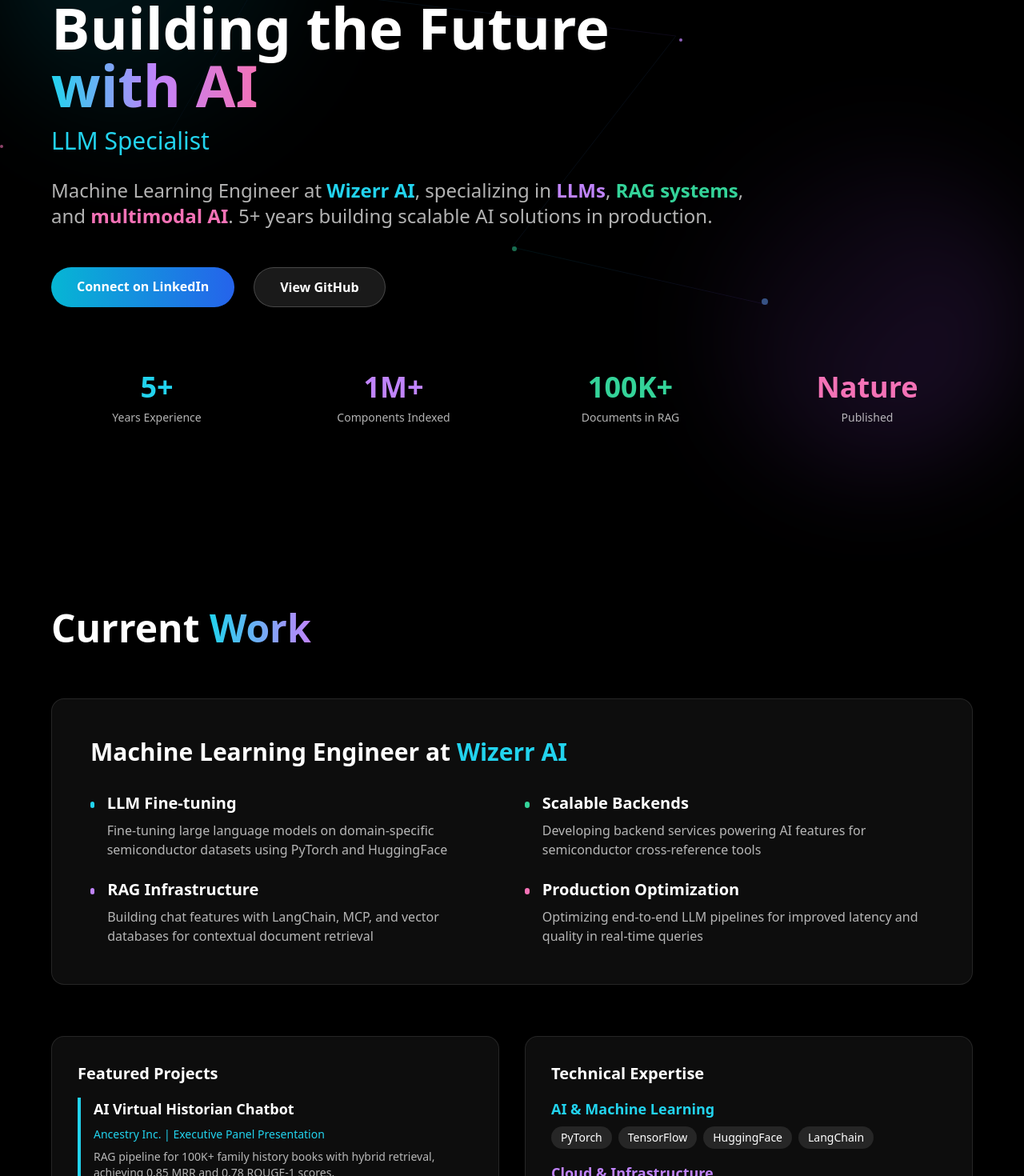
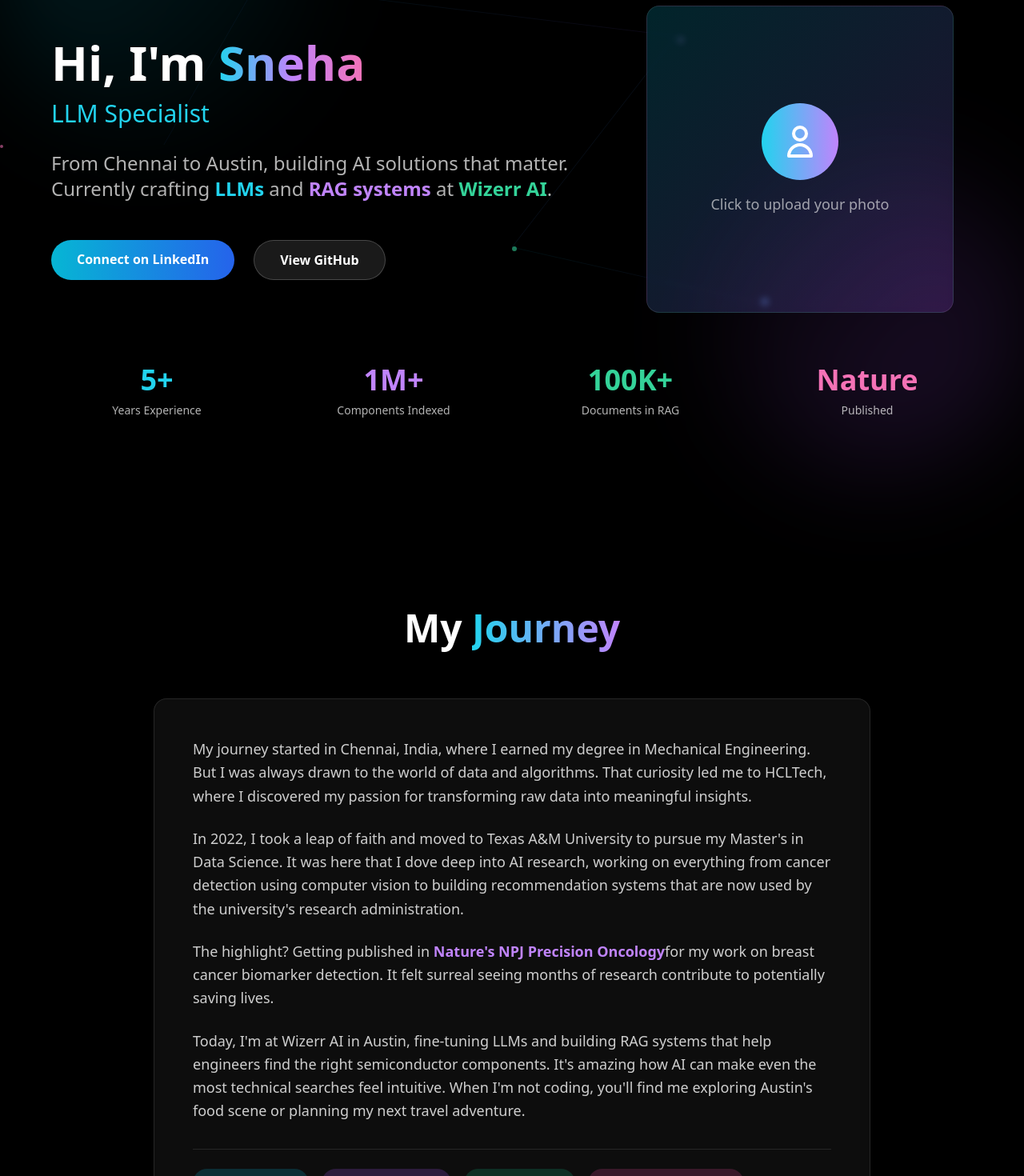
Before and after one commit to snehamishra4321/portfolio-website, a React (Vite) app: page / in a window 1280 px wide. Shown: the part 219-1689 px from the top of the page at 80% size. Built offline with nearby package versions, Linux system fonts and the light colour scheme.

Commit message:
Personalize website with image upload and authentic about section
cgen-2aceb0e0c7044bab832a0ef56befad5b

```diff
--- a/client/pages/Index.tsx
+++ b/client/pages/Index.tsx
@@ -1,12 +1,15 @@
-import { useState, useEffect } from 'react';
+import { useState, useEffect, useRef } from 'react';
 
 export default function Index() {
   const [currentRole, setCurrentRole] = useState(0);
+  const [profileImage, setProfileImage] = useState<string | null>(null);
+  const fileInputRef = useRef<HTMLInputElement>(null);
+
   const roles = [
     "Machine Learning Engineer",
     "AI Researcher",
     "LLM Specialist",
-    "Data Science Expert"
+    "Published Researcher"
   ];
 
   useEffect(() => {
@@ -18,6 +21,21 @@ export default function Index() {
 
   const scrollToSection = (sectionId: string) => {
     document.getElementById(sectionId)?.scrollIntoView({ behavior: 'smooth' });
+  };
+
+  const handleImageUpload = (event: React.ChangeEvent<HTMLInputElement>) => {
+    const file = event.target.files?.[0];
+    if (file) {
+      const reader = new FileReader();
+      reader.onload = (e) => {
+        setProfileImage(e.target?.result as string);
+      };
+      reader.readAsDataURL(file);
+    }
+  };
+
+  const triggerImageUpload = () => {
+    fileInputRef.current?.click();
   };
 
   return (
@@ -57,6 +75,12 @@ export default function Index() {
         </div>
         <nav className="flex items-center space-x-6">
           <button
+            onClick={() => scrollToSection('about')}
+            className="text-white/80 hover:text-cyan-400 transition-all duration-300 text-sm font-medium"
+          >
+            About
+          </button>
+          <button
             onClick={() => scrollToSection('work')}
             className="text-white/80 hover:text-cyan-400 transition-all duration-300 text-sm font-medium"
           >
@@ -80,25 +104,23 @@ export default function Index() {
       {/* Hero Section */}
       <section className="relative z-10 px-6 lg:px-12 py-16 lg:py-24 min-h-screen flex items-center">
         <div className="max-w-6xl mx-auto w-full">
-          <div className="space-y-8">
+          <div className="grid lg:grid-cols-5 gap-12 items-center">
+            {/* Content - takes 3 columns */}
+            <div className="lg:col-span-3 space-y-8">
               <div className="space-y-4">
-              <h1 className="text-5xl lg:text-7xl font-bold text-white leading-tight">
-                Building the Future <br />
-                <span className="bg-gradient-to-r from-cyan-400 via-purple-400 to-pink-400 bg-clip-text text-transparent">
-                  with AI
-                </span>
+                <h1 className="text-5xl lg:text-6xl font-bold text-white leading-tight">
+                  Hi, I'm <span className="bg-gradient-to-r from-cyan-400 via-purple-400 to-pink-400 bg-clip-text text-transparent">Sneha</span>
                 </h1>
                 <div className="text-2xl lg:text-3xl text-white/80 font-light h-8">
                   <span className="text-cyan-400">{roles[currentRole]}</span>
                 </div>
               </div>
 
-            <p className="text-xl lg:text-2xl text-white/70 max-w-4xl leading-relaxed">
-              Machine Learning Engineer at <span className="text-cyan-400 font-semibold">Wizerr AI</span>, specializing in
-              <span className="text-purple-400 font-semibold"> LLMs</span>,
-              <span className="text-emerald-400 font-semibold"> RAG systems</span>, and
-              <span className="text-pink-400 font-semibold"> multimodal AI</span>.
-              5+ years building scalable AI solutions in production.
+              <p className="text-xl lg:text-2xl text-white/70 leading-relaxed">
+                From Chennai to Austin, building AI solutions that matter. Currently crafting
+                <span className="text-cyan-400 font-semibold"> LLMs</span> and
+                <span className="text-purple-400 font-semibold"> RAG systems</span> at
+                <span className="text-emerald-400 font-semibold"> Wizerr AI</span>.
               </p>
 
               <div className="flex flex-wrap gap-6 pt-4">
@@ -119,9 +141,53 @@ export default function Index() {
                   View GitHub
                 </a>
               </div>
+            </div>
+
+            {/* Profile Image - takes 2 columns */}
+            <div className="lg:col-span-2 flex justify-center">
+              <div className="relative group">
+                <div className="w-80 h-80 lg:w-96 lg:h-96 rounded-2xl overflow-hidden bg-gradient-to-br from-cyan-500/20 to-purple-500/20 backdrop-blur-sm border border-white/10 flex items-center justify-center">
+                  {profileImage ? (
+                    <img
+                      src={profileImage}
+                      alt="Sneha Mishra"
+                      className="w-full h-full object-cover"
+                    />
+                  ) : (
+                    <div className="text-center">
+                      <div className="w-24 h-24 bg-gradient-to-r from-cyan-400 to-purple-400 rounded-full flex items-center justify-center mx-auto mb-4">
+                        <svg className="w-12 h-12 text-white" fill="none" stroke="currentColor" viewBox="0 0 24 24">
+                          <path strokeLinecap="round" strokeLinejoin="round" strokeWidth={2} d="M16 7a4 4 0 11-8 0 4 4 0 018 0zM12 14a7 7 0 00-7 7h14a7 7 0 00-7-7z" />
+                        </svg>
+                      </div>
+                      <p className="text-white/60 text-lg">Click to upload your photo</p>
+                    </div>
+                  )}
+
+                  {/* Upload overlay */}
+                  <div className="absolute inset-0 bg-black/50 opacity-0 group-hover:opacity-100 transition-opacity duration-300 flex items-center justify-center cursor-pointer" onClick={triggerImageUpload}>
+                    <div className="text-center">
+                      <svg className="w-12 h-12 text-white mx-auto mb-2" fill="none" stroke="currentColor" viewBox="0 0 24 24">
+                        <path strokeLinecap="round" strokeLinejoin="round" strokeWidth={2} d="M7 16a4 4 0 01-.88-7.903A5 5 0 1115.9 6L16 6a5 5 0 011 9.9M15 13l-3-3m0 0l-3 3m3-3v12" />
+                      </svg>
+                      <p className="text-white font-semibold">Upload Photo</p>
+                    </div>
+                  </div>
+                </div>
+
+                <input
+                  type="file"
+                  ref={fileInputRef}
+                  onChange={handleImageUpload}
+                  accept="image/*"
+                  className="hidden"
+                />
+              </div>
+            </div>
+          </div>
 
           {/* Stats */}
-            <div className="grid grid-cols-2 lg:grid-cols-4 gap-8 pt-12">
+          <div className="grid grid-cols-2 lg:grid-cols-4 gap-8 pt-16">
             <div className="text-center">
               <div className="text-3xl lg:text-4xl font-bold text-cyan-400 mb-2">5+</div>
               <div className="text-white/70 text-sm">Years Experience</div>
@@ -138,6 +204,51 @@ export default function Index() {
               <div className="text-3xl lg:text-4xl font-bold text-pink-400 mb-2">Nature</div>
               <div className="text-white/70 text-sm">Published</div>
             </div>
+          </div>
+        </div>
+      </section>
+
+      {/* About Me Section */}
+      <section id="about" className="relative z-10 px-6 lg:px-12 py-24">
+        <div className="max-w-4xl mx-auto">
+          <h2 className="text-4xl lg:text-5xl font-bold text-white mb-16 text-center">
+            My <span className="bg-gradient-to-r from-cyan-400 to-purple-400 bg-clip-text text-transparent">Journey</span>
+          </h2>
+
+          <div className="bg-white/5 backdrop-blur-sm rounded-2xl p-8 lg:p-12 border border-white/10">
+            <div className="prose prose-lg prose-invert max-w-none">
+              <p className="text-white/80 text-lg leading-relaxed mb-6">
+                My journey started in Chennai, India, where I earned my degree in Mechanical Engineering.
+                But I was always drawn to the world of data and algorithms. That curiosity led me to
+                HCLTech, where I discovered my passion for transforming raw data into meaningful insights.
+              </p>
+
+              <p className="text-white/80 text-lg leading-relaxed mb-6">
+                In 2022, I took a leap of faith and moved to Texas A&M University to pursue my Master's
+                in Data Science. It was here that I dove deep into AI research, working on everything from
+                cancer detection using computer vision to building recommendation systems that are now
+                used by the university's research administration.
+              </p>
+
+              <p className="text-white/80 text-lg leading-relaxed mb-6">
+                The highlight? Getting published in <span className="text-purple-400 font-semibold">Nature's NPJ Precision Oncology</span>
+                for my work on breast cancer biomarker detection. It felt surreal seeing months of research
+                contribute to potentially saving lives.
+              </p>
+
+              <p className="text-white/80 text-lg leading-relaxed">
+                Today, I'm at Wizerr AI in Austin, fine-tuning LLMs and building RAG systems that help
+                engineers find the right semiconductor components. It's amazing how AI can make even the
+                most technical searches feel intuitive. When I'm not coding, you'll find me exploring Austin's
+                food scene or planning my next travel adventure.
+              </p>
+            </div>
+
+            <div className="flex flex-wrap gap-4 mt-8 pt-6 border-t border-white/10">
+              <span className="bg-cyan-500/20 text-cyan-300 px-4 py-2 rounded-full text-sm font-medium">🇮🇳 From Chennai</span>
+              <span className="bg-purple-500/20 text-purple-300 px-4 py-2 rounded-full text-sm font-medium">🎓 Texas A&M Alum</span>
+              <span className="bg-emerald-500/20 text-emerald-300 px-4 py-2 rounded-full text-sm font-medium">🤖 AI Enthusiast</span>
+              <span className="bg-pink-500/20 text-pink-300 px-4 py-2 rounded-full text-sm font-medium">📚 Published Researcher</span>
             </div>
           </div>
         </div>
@@ -318,6 +429,7 @@ export default function Index() {
 
           <p className="text-xl text-white/70 mb-12 leading-relaxed">
             Always excited to discuss AI research, machine learning projects, or potential collaborations.
+            Or if you just want to chat about the best Austin food spots!
           </p>
 
           <div className="grid md:grid-cols-3 gap-6 mb-12">
```
Lines whose indentation alone changed are shown as unchanged.
